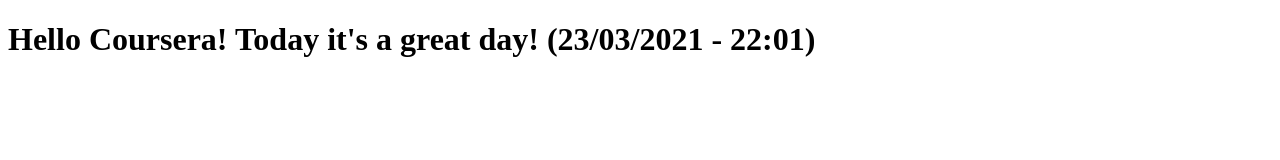
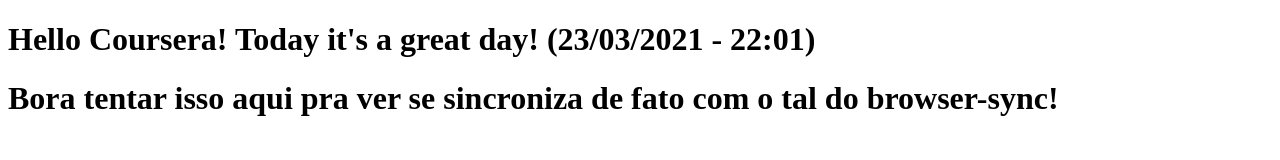
Before and after one commit to bl4ckouter/coursera-test, a plain HTML site: page site/index.html in a window 1280 px wide. Drawn offline with Linux system fonts and the light colour scheme.

Commit message:
testando no visual studio

```diff
--- a/site/index.html
+++ b/site/index.html
@@ -5,5 +5,6 @@
 </head>
 <body>
     <h1>Hello Coursera! Today it's a great day! (23/03/2021 - 22:01)</h1>
+    <h1>Bora tentar isso aqui pra ver se sincroniza de fato com o tal do browser-sync!</h1>
 </body>
 </html>
```
